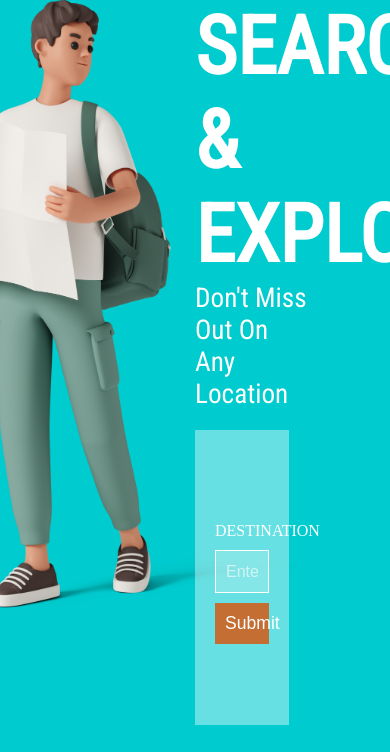
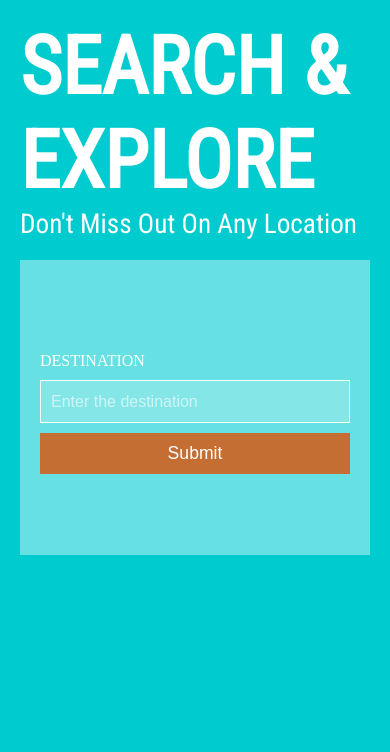
Before and after one commit to unnikrishnan-coder/travel-destinations-lister, a Django app: page / in a window 390 px wide; the page is wider, and only the part inside the window is pictured. Shown: the part 92-844 px from the top of that part. Run offline with Django 4.2, Linux system fonts and the light colour scheme.

Commit message:
made the index page resposnsive

```diff
--- a/travel_lister/static/css/index.css
+++ b/travel_lister/static/css/index.css
@@ -106,3 +106,15 @@ button{
 .logo{
     width: 100px;
 }
+@media screen and (max-width:600px) {
+    .left{
+        display: none;
+    }
+    .right{
+        width: 100%;
+        padding: 20px;
+    }
+    .right > form{
+        width: 100%;
+    }
+}
```
